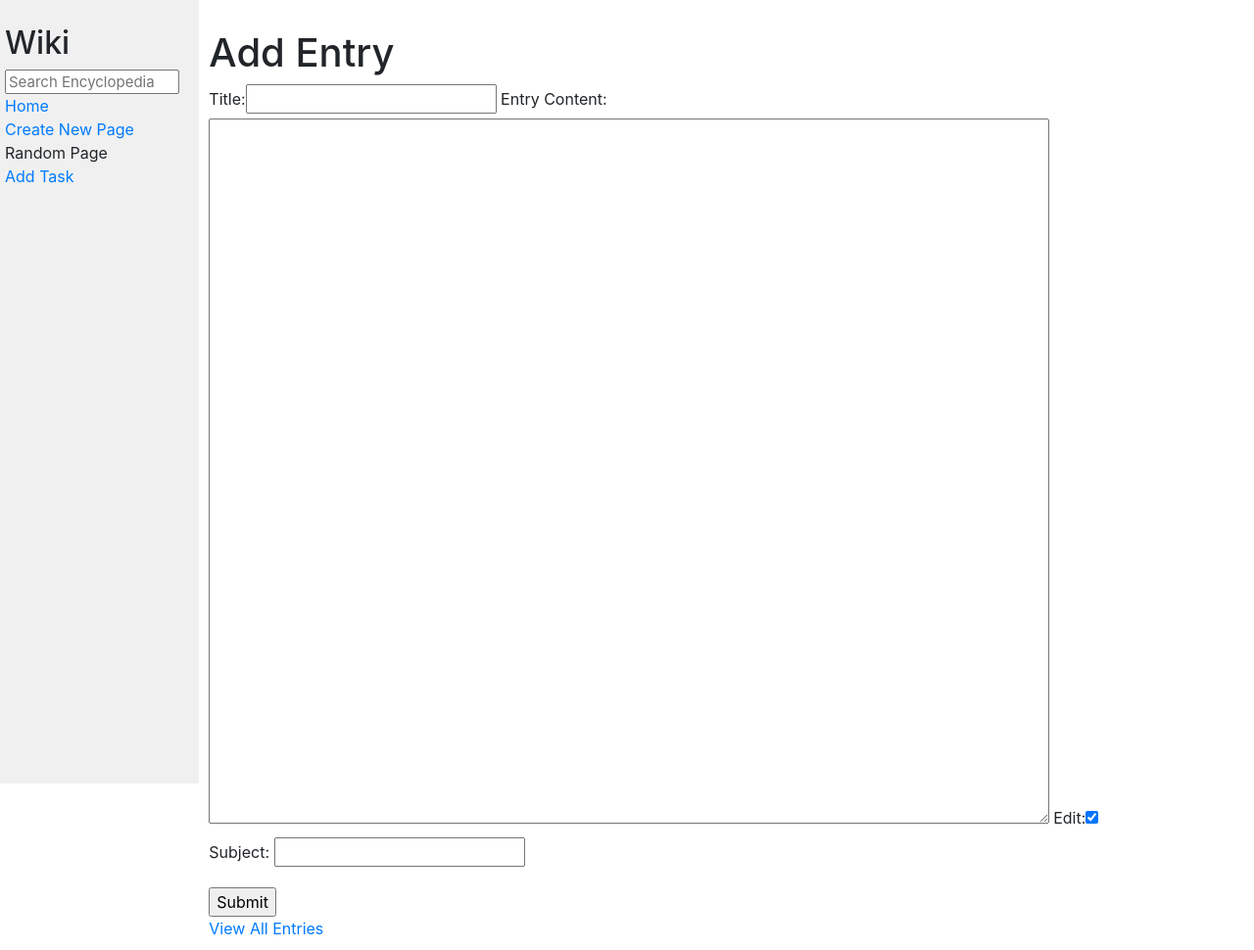
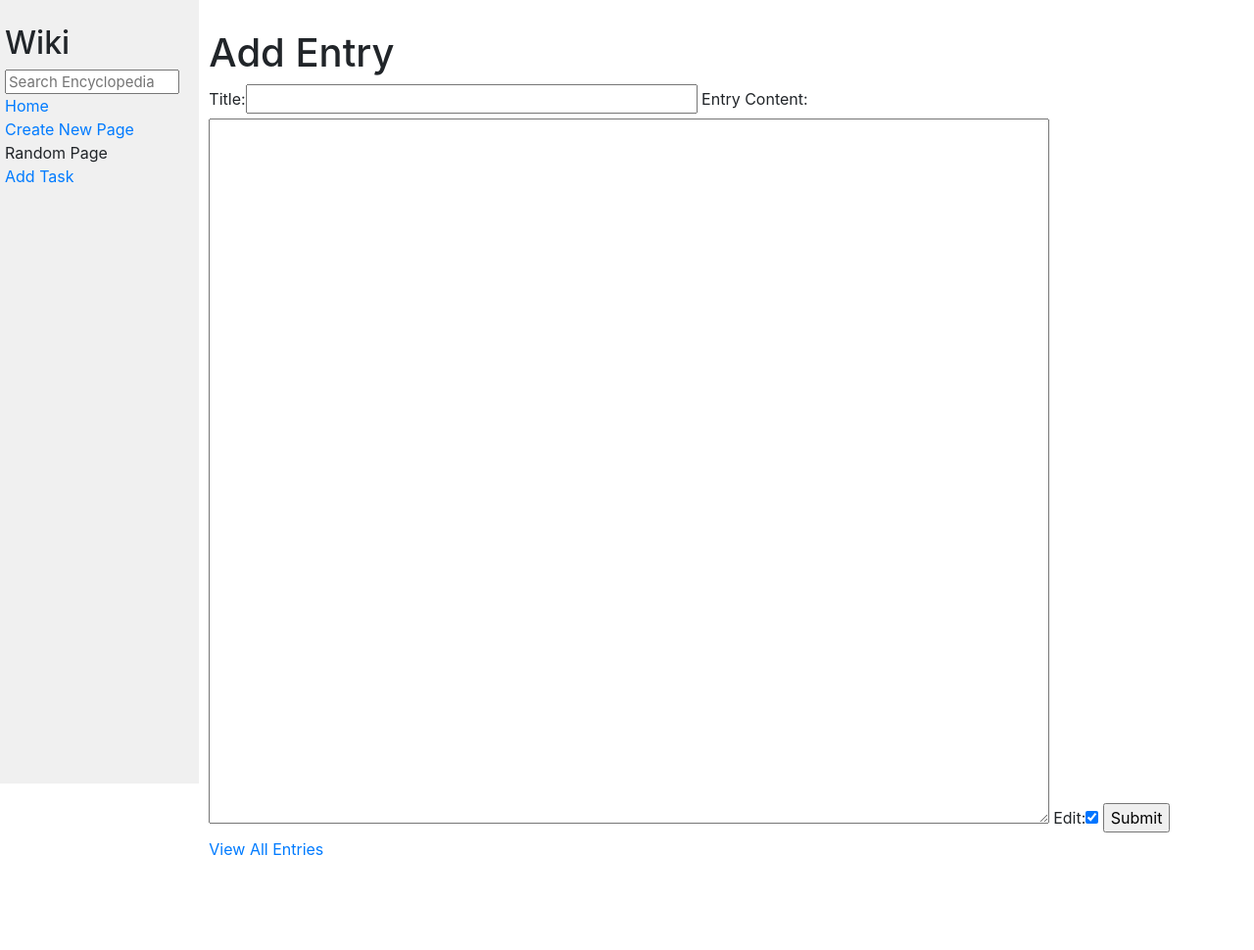
Before and after one commit to ReX342/wikisource, a Django app: page /create in a window 1280 px wide. Shown: the whole page at 98% size. After the commit the page ends 873 px from the top, so only its background shows below. Run offline with Django 3.2, Linux system fonts and the light colour scheme; some libraries are stand-ins or nearby versions.

Commit message:
label is subject removed

```diff
--- a/wiki/encyclopedia/templates/encyclopedia/create.html
+++ b/wiki/encyclopedia/templates/encyclopedia/create.html
@@ -6,9 +6,6 @@
         {% csrf_token %}
         {{ form }}
 
-        <p><label for="id_subject">Subject:</label>
-        <input id="id_subject" type="text" name="subject" maxlength="100" required></p>
-
         <input type="submit">
     </form>
     <a href="{% url 'encyclopedia:index' %}">View All Entries</a>
--- a/wiki/encyclopedia/views.py
+++ b/wiki/encyclopedia/views.py
@@ -11,13 +11,26 @@ class NewTaskForm(forms.Form):
 class CreateEntry(forms.Form):
     #title = forms.CharField(label="Title"),
     # Mind the typo on Charfield
+    # https://docs.djangoproject.com/en/3.2/ref/forms/widgets/
+    # comment = forms.CharField(widget=forms.TextInput(attrs={'size': '40'}))
     title = forms.CharField(
     label="Title",
-    max_length="111"
+    max_length="111",
+    widget=forms.TextInput(attrs={
+        'size': '40'
+        })
     )
-
     #content = forms.Textarea(label="New Entry"),
-    content = forms.CharField(widget=forms.Textarea, label="Entry Content")
+    content = forms.CharField(
+        label="Entry Content",
+        # Textarea
+        widget=forms.Textarea(
+            attrs={
+                # rows for sizing
+                'size': '10'
+            }
+            )
+        )
     edit = forms.BooleanField(initial=True)
 
 
```
